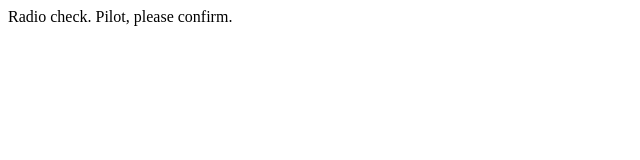
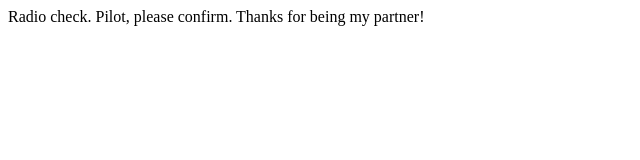
Before and after one commit to lisapuetz/communication-log, a plain HTML site: page index.html in a window 1280 px wide. Shown: the whole page, without its empty margins (0-640 px from the left). Drawn offline with Linux system fonts and the light colour scheme.

Commit message:
Second line of code

```diff
--- a/index.html
+++ b/index.html
@@ -1,5 +1,5 @@
 <html>
    <body>
-      <p>Radio check. Pilot, please confirm.</p>
+      <p>Radio check. Pilot, please confirm. Thanks for being my partner!</p>
    </body>
 </html>
```
